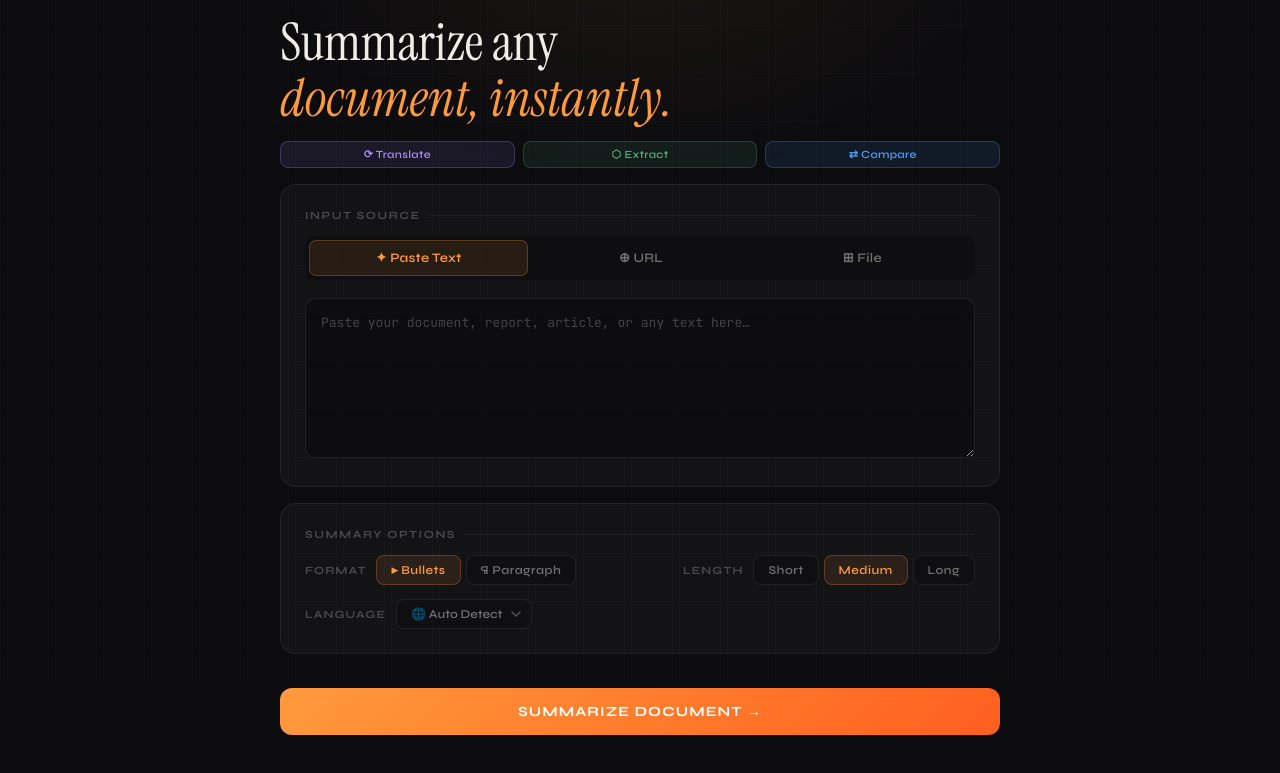
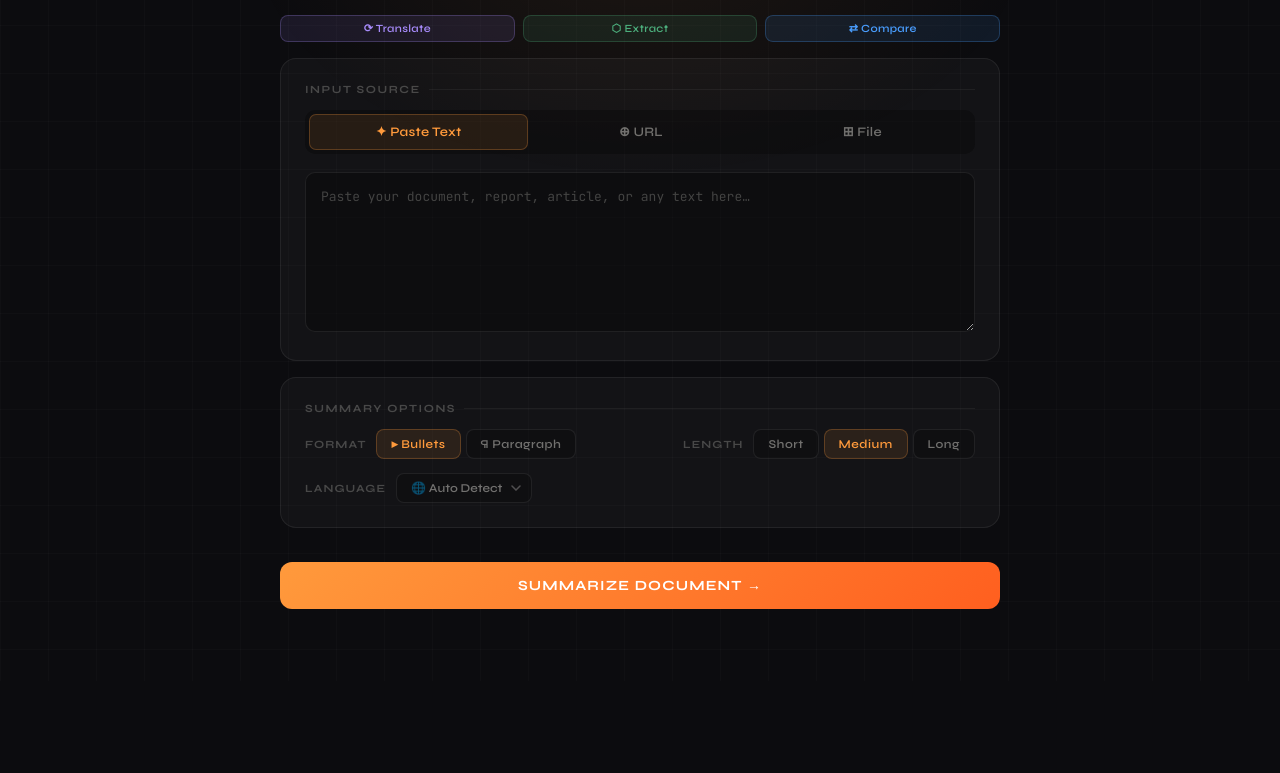
Before and after one commit to Bionic-Git-Nuts/docbrief-api, a website: page index.html in a window 1280 px wide. Shown: the part 119-892 px from the top of the page. After the commit the page ends 828 px from the top, so only its background shows below. Drawn offline with Linux system fonts and the light colour scheme.

Commit message:
Update index.html

```diff
--- a/index.html
+++ b/index.html
@@ -182,7 +182,6 @@
         <button class="top-btn top-btn-history" onclick="showScreen('history')">⏱</button>
       </div>
     </div>
-    <h1>Summarize any<br><em>document, instantly.</em></h1>
 
     <div id="input-section">
       <div class="action-row">
```
